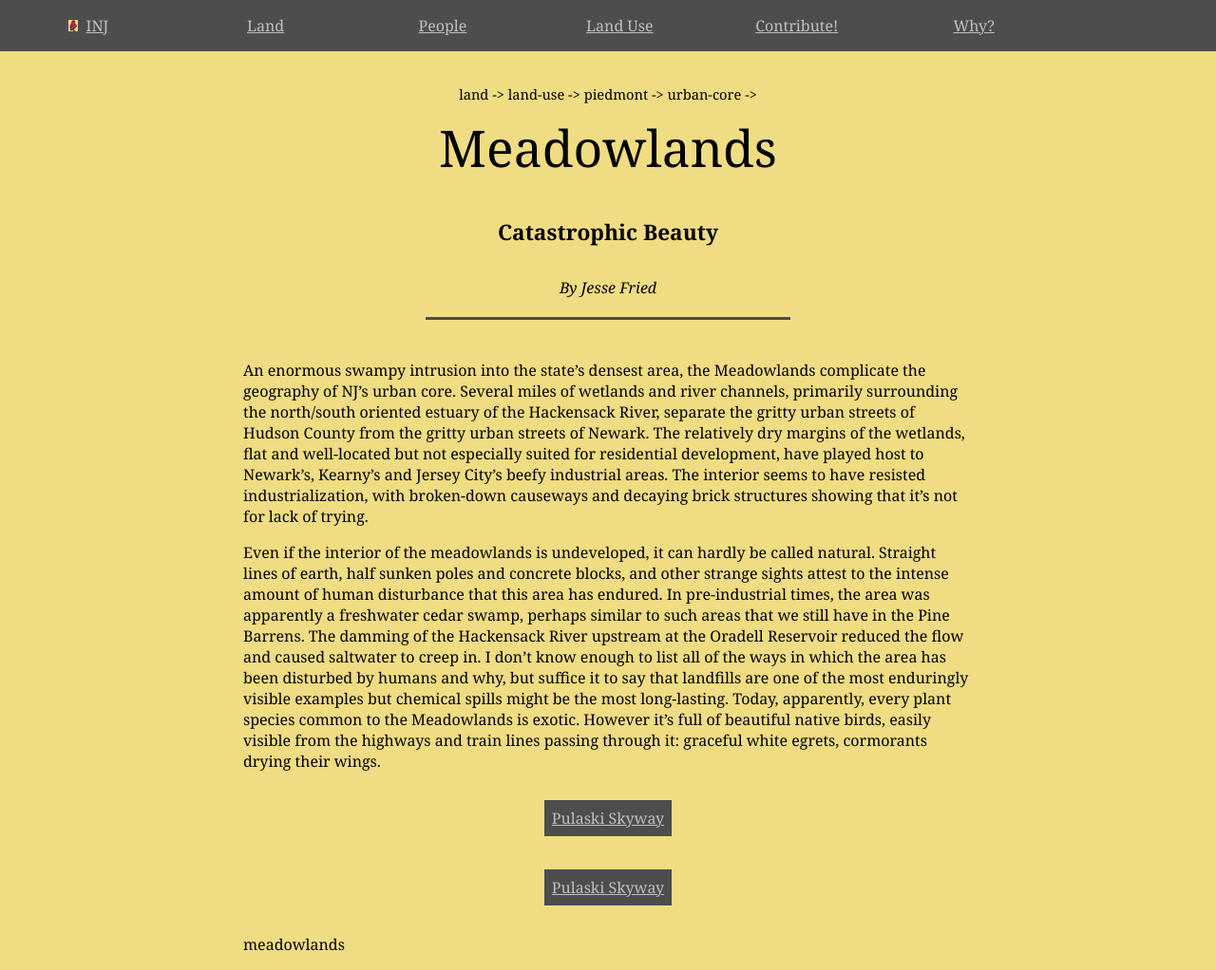
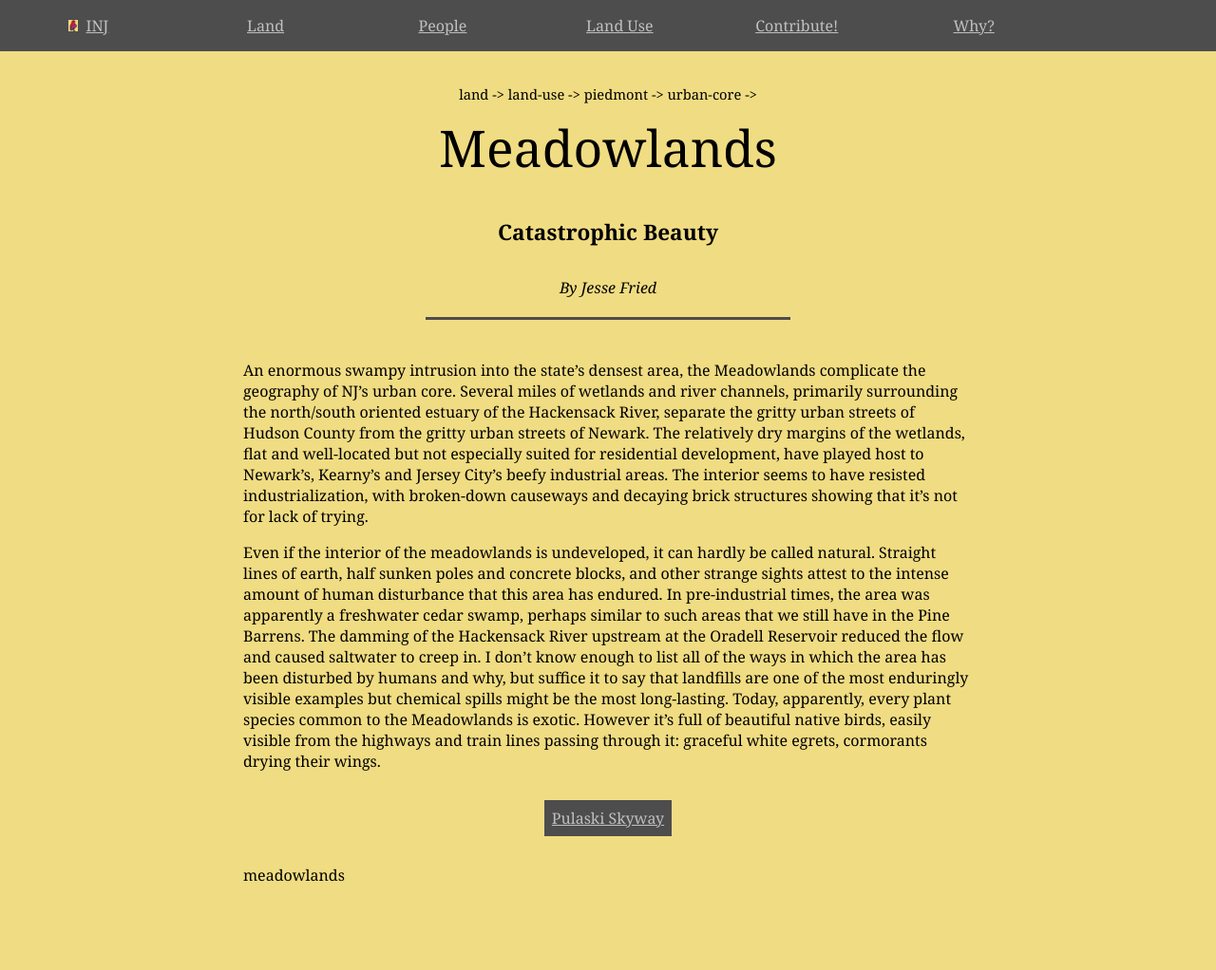
Before and after one commit to jonfried/oakafee.github.io, a Jekyll site: the page built from _posts/2016-09-16-meadowlands.md, in a window 1280 px wide. Shown: the whole page at 95% size. Built offline with Jekyll 4.4.1, drawn with Linux system fonts in a browser that asks for light colours; after the commit the page ends 949 px from its top, so only the background shows below that.

Commit message:
Update 2016-09-16-meadowlands.md

```diff
--- a/_posts/2016-09-16-meadowlands.md
+++ b/_posts/2016-09-16-meadowlands.md
@@ -14,14 +14,3 @@
 An enormous swampy intrusion into the state's densest area, the Meadowlands complicate the geography of NJ's urban core. Several miles of wetlands and river channels, primarily surrounding the north/south oriented estuary of the Hackensack River, separate the gritty urban streets of Hudson County from the gritty urban streets of Newark. The relatively dry margins of the wetlands, flat and well-located but not especially suited for residential development, have played host to Newark's, Kearny's and Jersey City's beefy industrial areas. The interior seems to have resisted industrialization, with broken-down causeways and decaying brick structures showing that it's not for lack of trying.
 
 Even if the interior of the meadowlands is undeveloped, it can hardly be called natural. Straight lines of earth, half sunken poles and concrete blocks, and other strange sights attest to the intense amount of human disturbance that this area has endured. In pre-industrial times, the area was apparently a freshwater cedar swamp, perhaps similar to such areas that we still have in the Pine Barrens. The damming of the Hackensack River upstream at the Oradell Reservoir reduced the flow and caused saltwater to creep in. I don't know enough to list all of the ways in which the area has been disturbed by humans and why, but suffice it to say that landfills are one of the most enduringly visible examples but chemical spills might be the most long-lasting. Today, apparently, every plant species common to the Meadowlands is exotic. However it's full of beautiful native birds, easily visible from the highways and train lines passing through it: graceful white egrets, cormorants drying their wings.
-
-
-<div class="table-container">
-  <table class="index">
-    {% tablerow post in site.categories.meadowlands cols:3 %}
-      {% if post.url %}
-          <a href="{{ post.url }}">{{ post.title }}</a>
-      {% endif %}
-    {% endtablerow %}
-  </table>
-</div>
```
